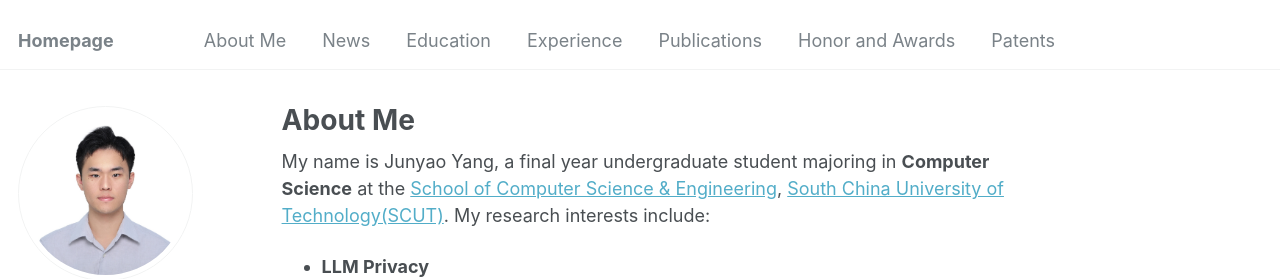
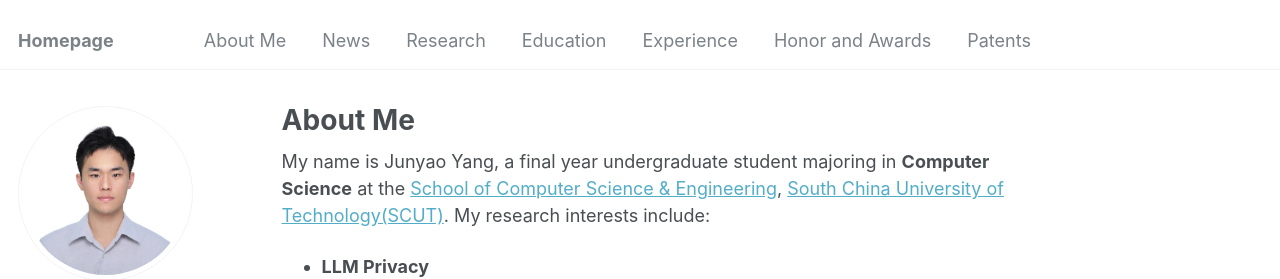
Before and after one commit to jyyang26/jyyang26.github.io, a Jekyll site: the page built from _pages/about.md, in a window 1280 px wide. Shown: the top 279 px of the page. Built offline with Jekyll 4.4.1, drawn with Linux system fonts in a browser that asks for light colours; some web fonts are replaced.

Commit message:
Update navigation.yml

```diff
--- a/_data/navigation.yml
+++ b/_data/navigation.yml
@@ -11,14 +11,14 @@ main:
   - title: "News"
     url: /#News
 
+  - title: "Research"
+    url: /#Research
+
   - title: "Education"
-    url: /#Research
+    url: /#Education
 
   - title: "Experience"
     url: /#Experience
-
-  - title: "Publications"
-    url: /#Publications
 
   - title: "Honor and Awards"
     url: /#honor-and-awards
```
